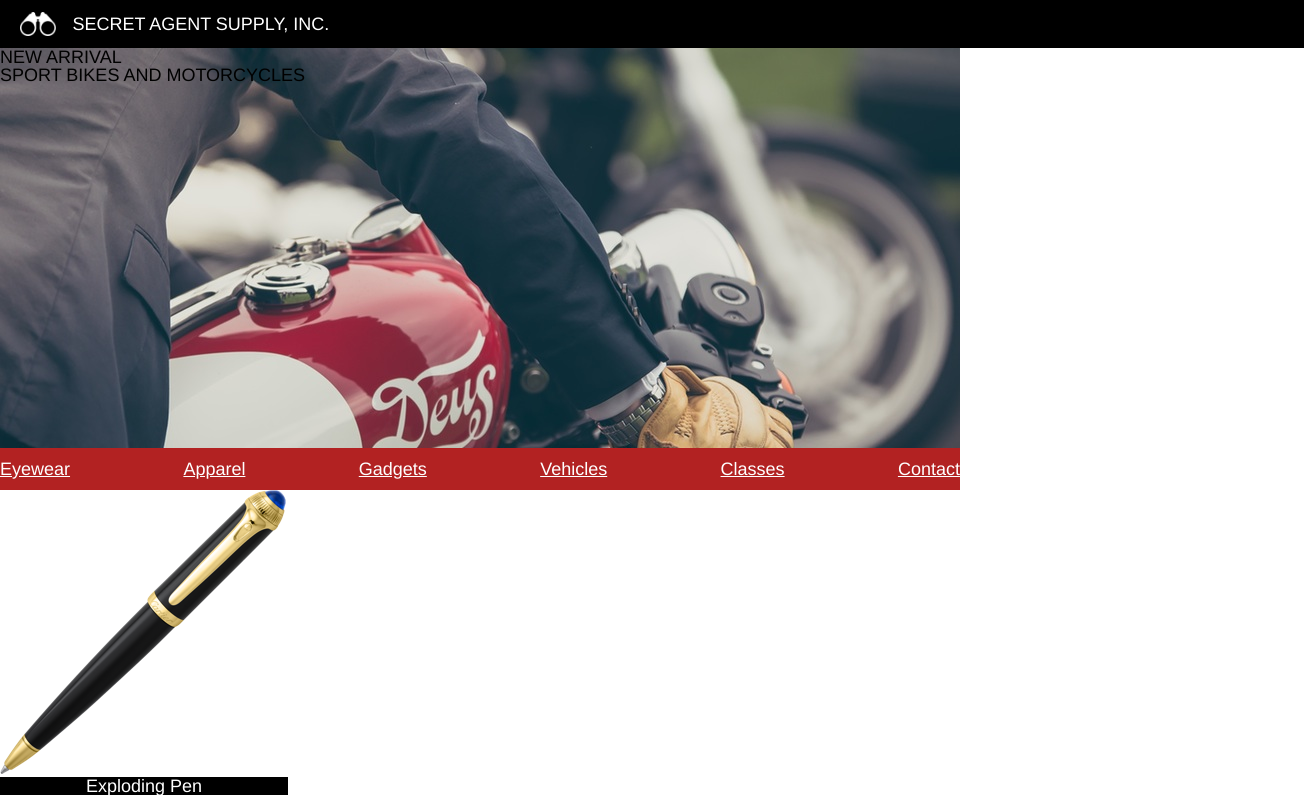
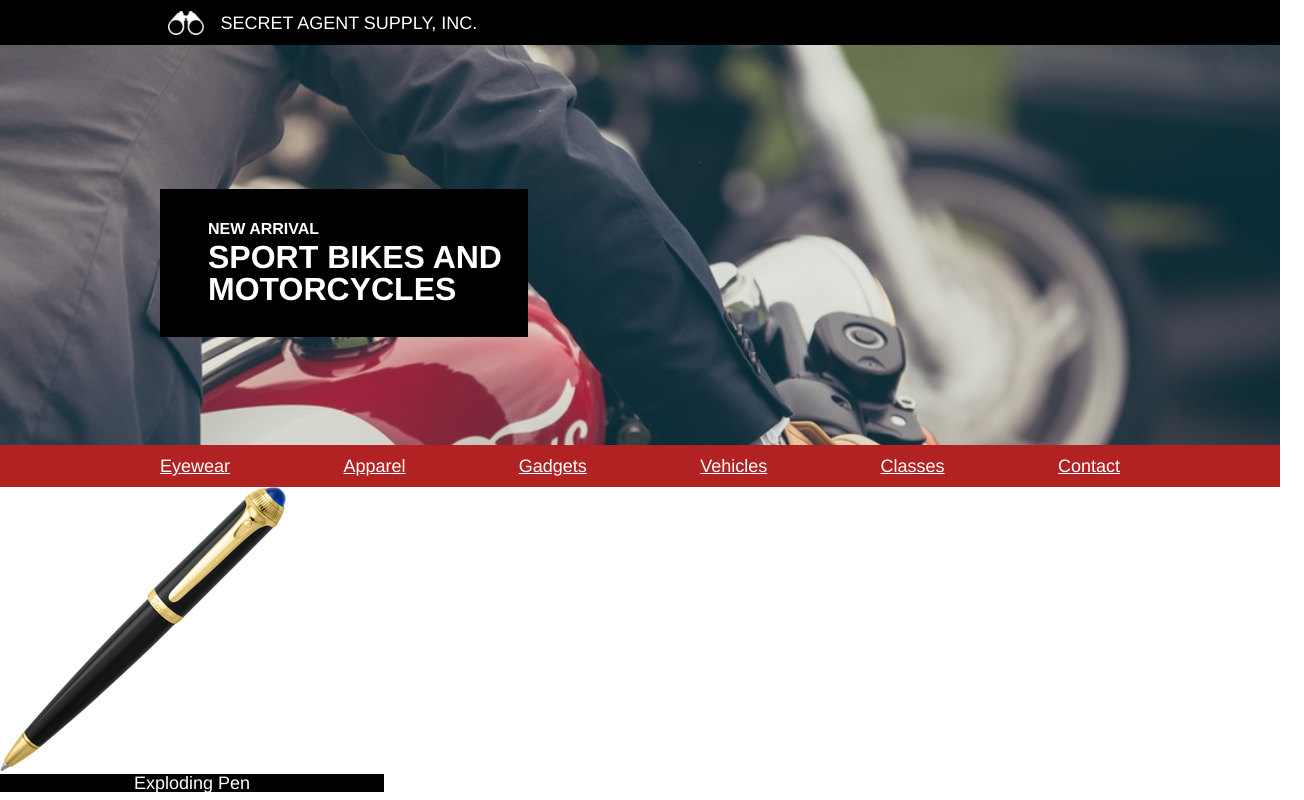
Before and after one commit to seb60/SecretAgentSypplyInc, a plain HTML site: page index.html in a window 1280 px wide. Shown: the top 800 px of the page, 1304 px wide, since content can reach past the window. Drawn offline with Linux system fonts and the light colour scheme.

Commit message:
Completed logo and banner sections, working on navigation.

```diff
--- a/index.html
+++ b/index.html
@@ -16,19 +16,30 @@
         <!--[if lt IE 7]>
             <p class="browsehappy">You are using an <strong>outdated</strong> browser. Please <a href="#">upgrade your browser</a> to improve your experience.</p>
         <![endif]-->
+
+        <!-- Company Logo -->
+
+        <div class="logo">
             <div class="container">
-            <div id="logo">
                 <img src="./resources/images/logo.png" alt="Logo">
-                <p>SECRET AGENT SUPPLY, INC.</p>
+                <span>SECRET AGENT SUPPLY, INC.</span>
             </div>
-            <div class="site-container">
-                <div id="main-banner">
-                        <div id="banner_text">
-                            <p>NEW ARRIVAL</p>
+        </div>
+
+        <!-- Banner -->
+            <div class="main-banner">
+                <div class="container">
+                        <div id="banner-text">
+                            <h4>NEW ARRIVAL</h4>
                             <h1>SPORT BIKES AND MOTORCYCLES</h1>
                         </div>
                 </div>
+            </div>
+
+        <!-- Navigation -->
+
             <div class="navigation">
+                <div class="container">
                     <a class="button" href="#">Eyewear</a>
                     <a class="button" href="#">Apparel</a>
                     <a class="button" href="#">Gadgets</a>
@@ -36,6 +47,9 @@
                     <a class="button" href="#">Classes</a>
                     <a class="button" href="#">Contact</a>
                 </div>
+            </div>
+
+
                     <div id="product-grid">
                         <div class="items">
                             <div id="pen">
--- a/resources/css/styles.css
+++ b/resources/css/styles.css
@@ -7,57 +7,75 @@ body {
 }
 
 .container {
-    max-width: 100%;
-    height: auto;
-    justify-content: center;
+    max-width: 960px;
+    margin: 0 auto;
 }
 
-.container#logo {
-    max-width: 960px;
+.logo {
+    background-color: black;
+    color: white;
 }
 
-.site-container {
-    max-width: 960px;
+.logo .container {
+    display: flex;
+    width: auto;
+    align-items: center;
+    padding: 0.66rem 0;
 }
 
-#logo {
-    display: flex;
-    background-color: black;
-    color: white;
-    align-items: center;
-    width: 100%;
-    padding: 0.75rem;
-    height: auto;
-}
-
-#logo img {
+.logo img {
     height: 1.5rem;
-    width: auto;
     padding-right: 1rem;
     padding-left: 0.5rem;
 }
 
-#main-banner {
+.main-banner {
     background-image: url("../images/moto.jpeg");
     height: 25rem;
+    background-size: cover;
+}
+
+#banner-text {
+    color: white;
+    background-color: black;
+    padding: 2rem 0 2rem 3rem;
+    align-items: center;
+    width: 20rem;
+    position: relative;
+    top: 9rem;
+}
+
+#banner-text h4 {
+    font-size: 1rem;
+    font-weight: bold;
+    padding-bottom: 0.25rem;
+}
+
+#banner-text h1 {
+    font-size: 2rem;
+    font-weight: bold;
 }
 
 .navigation {
-    display: flex;
     color: white;
     background-color: firebrick;
-    padding: 0.75rem 0rem;
-    width: 100%;
+}
+
+.navigation .container {
+    display: flex;
     justify-content: space-between;
+    align-items: center;
+    list-style: none;
+    padding:0.75rem 0;
+}
+
+.navigation a {
+    color: white;
 }
 
 #product-grid {
     display: flex;
     justify-content: space-between;
-}
-
-.navigation a {
-    color: white;
 }
 
 .items {
```
Lines whose indentation alone changed are shown as unchanged.
